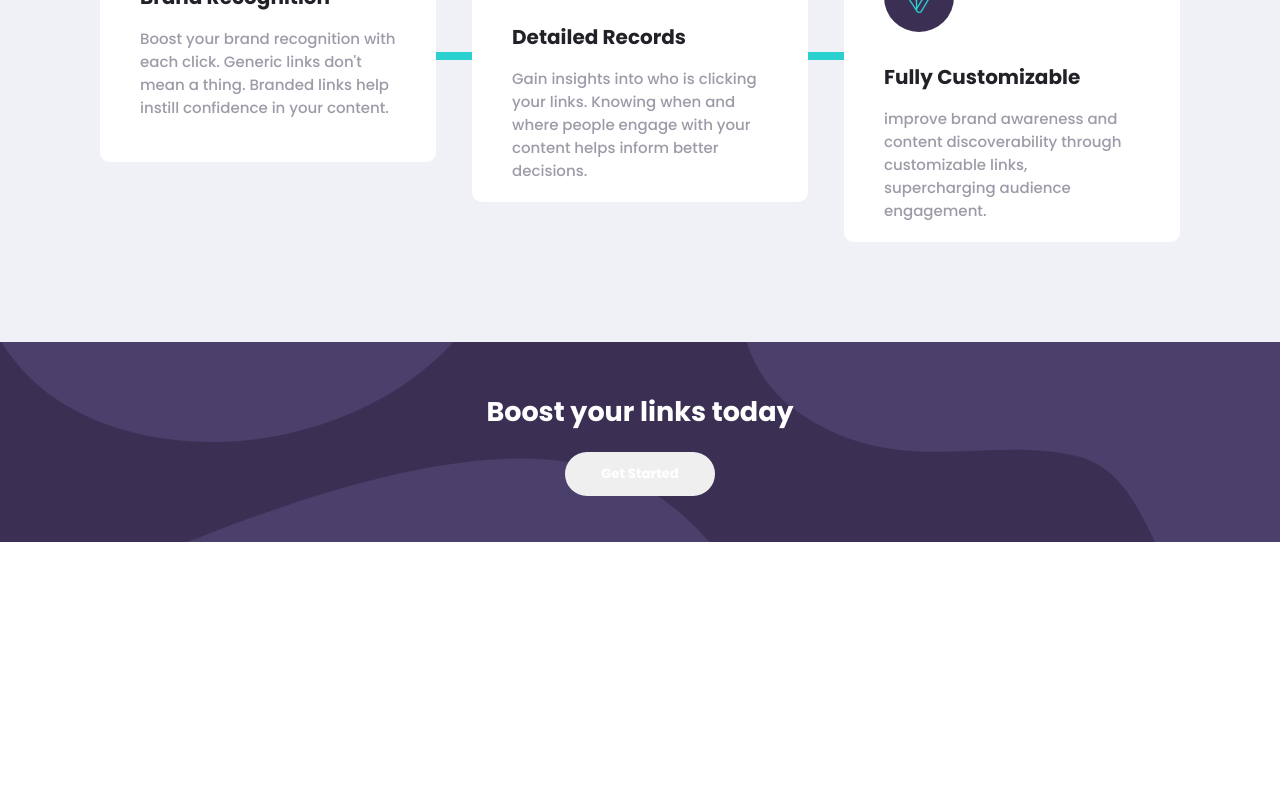
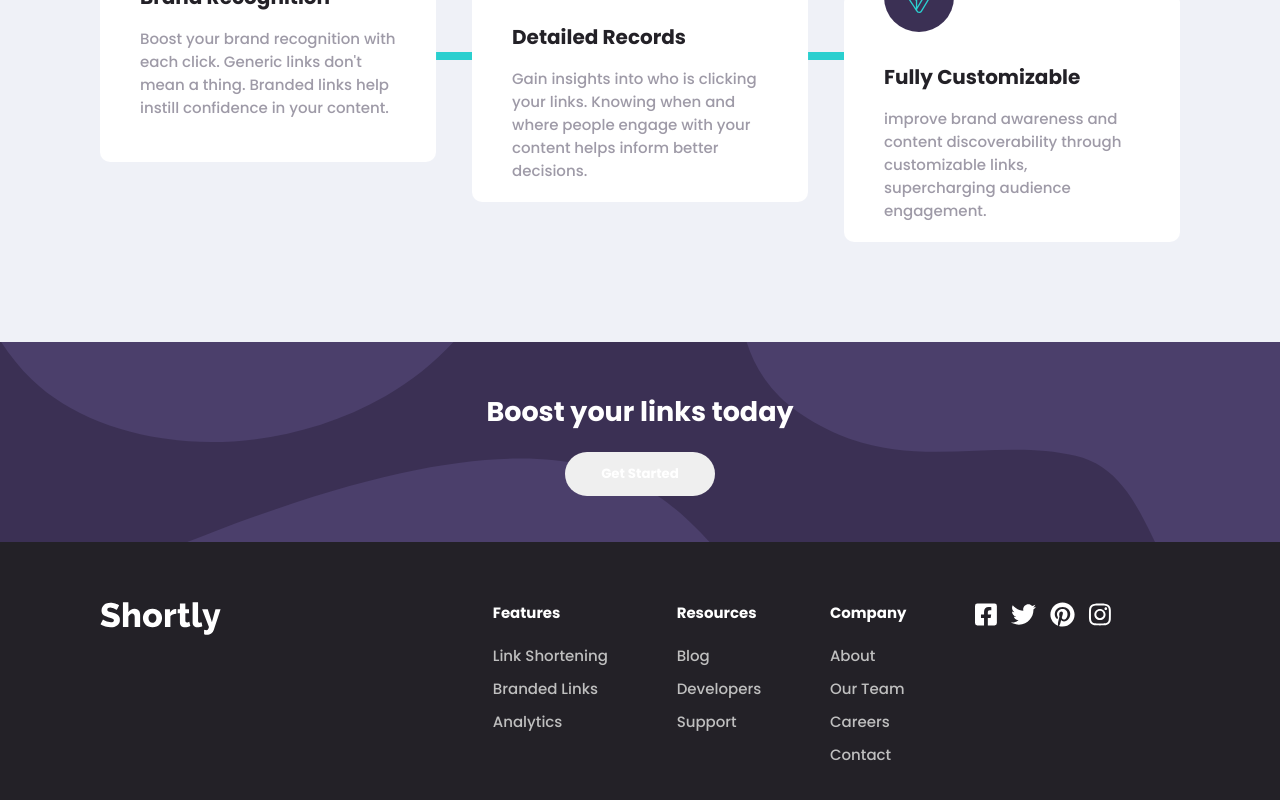
Before and after one commit to hoehooiyan/frontend-mentor-project, a React (Create React App) app in the folder url-shortening-api-landing-page/: page / in a window 1280 px wide. Shown: the part 1339-2139 px from the top of the page. Before the commit the page ends 1921 px from the top, so only its background shows below. Built offline with nearby package versions, Linux system fonts and the light colour scheme.

Commit message:
1440px version basically done, left main section verification

```diff
--- a/url-shortening-api-landing-page/package.json
+++ b/url-shortening-api-landing-page/package.json
@@ -3,6 +3,10 @@
   "version": "0.1.0",
   "private": true,
   "dependencies": {
+    "@fortawesome/fontawesome-svg-core": "^1.2.27",
+    "@fortawesome/free-brands-svg-icons": "^5.12.1",
+    "@fortawesome/free-solid-svg-icons": "^5.12.1",
+    "@fortawesome/react-fontawesome": "^0.1.8",
     "@testing-library/jest-dom": "^4.2.4",
     "@testing-library/react": "^9.3.2",
     "@testing-library/user-event": "^7.1.2",
--- a/url-shortening-api-landing-page/src/app/App.js
+++ b/url-shortening-api-landing-page/src/app/App.js
@@ -7,6 +7,7 @@ import Hero from '../components/hero/hero.component';
 import Main from '../components/main/main.component';
 import Features from '../components/features/features.component';
 import Cta from '../components/cta/cta.component';
+import Footer from '../components/footer/footer.component';
 
 const App = () => {
   return (
@@ -16,6 +17,7 @@ const App = () => {
       <Main />
       <Features />
       <Cta />
+      <Footer />
     </div>
   );
 }
--- a/url-shortening-api-landing-page/src/app/App.styles.scss
+++ b/url-shortening-api-landing-page/src/app/App.styles.scss
@@ -52,6 +52,5 @@ body {
   font-family: 'Poppins', sans-serif;
   font-size: 1.8rem;
   margin: 0 auto;
-  padding-bottom: $global-top-bottom-p;
   max-width: $l-desktop;
 }
--- a/url-shortening-api-landing-page/src/components/button/button.module.scss
+++ b/url-shortening-api-landing-page/src/components/button/button.module.scss
@@ -4,7 +4,6 @@
   transition: all 0.3s;
 
   &:hover {
-    background-color: $gray;
-    opacity: 0.6;
+    opacity: 0.8;
   }
 }
--- /dev/null
+++ b/url-shortening-api-landing-page/src/components/column/column.component.jsx
@@ -0,0 +1,19 @@
+import React from 'react';
+
+import columnStyles from './column.module.scss';
+
+const Column = ({ title, itemOne, itemTwo, itemThree, itemFour }) => {
+  return (
+    <div className={columnStyles.column}>
+      <h5 className={columnStyles.title}>{title}</h5>
+      <ul className={columnStyles.list}>
+        <li>{itemOne}</li>
+        <li>{itemTwo}</li>
+        <li>{itemThree}</li>
+        <li>{itemFour ? `${itemFour}` : null}</li>
+      </ul>
+    </div>
+  )
+}
+
+export default Column;
--- /dev/null
+++ b/url-shortening-api-landing-page/src/components/column/column.module.scss
@@ -0,0 +1,27 @@
+@import '../../app/App.styles.scss';
+
+.column {
+  .title {
+    color: #ffffff;
+    margin-bottom: 2rem;
+  }
+
+  .list {
+    color: $gray;
+    cursor: pointer;
+    font-size: 1.5rem;
+    list-style-type: none;
+
+    li {
+      transition: all 0.3s;
+
+      &:not(:last-child) {
+        margin-bottom: 1rem;
+      }
+
+      &:hover {
+        color: $primary-cyan;
+      }
+    }
+  }
+}
--- /dev/null
+++ b/url-shortening-api-landing-page/src/components/footer/footer.component.jsx
@@ -0,0 +1,40 @@
+import React from 'react';
+
+import SiteLogo from '../../images/logo-footer.svg';
+
+import footerStyles from './footer.module.scss';
+
+import Column from '../column/column.component';
+import SocialMedia from '../social-media/social-media.component';
+
+const Footer = () => {
+  return (
+    <footer className={footerStyles.footer}>
+      <img src={SiteLogo} alt='Site logo' />
+      <div className={footerStyles.wrapper}>
+        <Column
+          title='Features'
+          itemOne='Link Shortening'
+          itemTwo='Branded Links'
+          itemThree='Analytics'
+        />
+        <Column
+          title='Resources'
+          itemOne='Blog'
+          itemTwo='Developers'
+          itemThree='Support'
+        />
+        <Column
+          title='Company'
+          itemOne='About'
+          itemTwo='Our Team'
+          itemThree='Careers'
+          itemFour='Contact'
+        />
+        <SocialMedia />
+      </div>
+    </footer>
+  )
+}
+
+export default Footer;
--- /dev/null
+++ b/url-shortening-api-landing-page/src/components/footer/footer.module.scss
@@ -0,0 +1,17 @@
+@import '../../app/App.styles.scss';
+
+.footer {
+  background-color: $dark-violet;
+  padding: 6rem $global-left-right-p;
+  width: 100%;
+
+  display: flex;
+  align-items: flex-start;
+  justify-content: space-between;
+
+  .wrapper {
+    display: flex;
+    justify-content: space-evenly;
+    width: 70%;
+  }
+}
--- /dev/null
+++ b/url-shortening-api-landing-page/src/components/social-media/social-media.component.jsx
@@ -0,0 +1,31 @@
+import React from 'react';
+import { FontAwesomeIcon } from '@fortawesome/react-fontawesome'
+import { library } from '@fortawesome/fontawesome-svg-core';
+import {
+  faFacebookSquare,
+  faTwitter,
+  faPinterest,
+  faInstagram
+} from '@fortawesome/free-brands-svg-icons';
+
+import socialMediaStyles from './social-media.module.scss';
+
+library.add(
+  faFacebookSquare,
+  faTwitter,
+  faPinterest,
+  faInstagram
+);
+
+const SocialMedia = () => {
+  return (
+    <div className={socialMediaStyles.container}>
+      <FontAwesomeIcon icon={faFacebookSquare} />
+      <FontAwesomeIcon icon={faTwitter} />
+      <FontAwesomeIcon icon={faPinterest} />
+      <FontAwesomeIcon icon={faInstagram} />
+    </div>
+  )
+}
+
+export default SocialMedia;
--- /dev/null
+++ b/url-shortening-api-landing-page/src/components/social-media/social-media.module.scss
@@ -0,0 +1,18 @@
+@import '../../app/App.styles.scss';
+
+.container {
+  display: flex;
+  justify-content: space-between;
+  width: 18%;
+
+  svg {
+    color: white;
+    cursor: pointer;
+    font-size: 2.5rem;
+    transition: all 0.3s;
+
+    &:hover {
+      color: hsl(180, 66%, 49%);
+    }
+  }
+}
```
Also changed, not shown: url-shortening-api-landing-page/src/images/logo-footer.svg (added), 1 other file (tests, documents, lock files or other folders).
